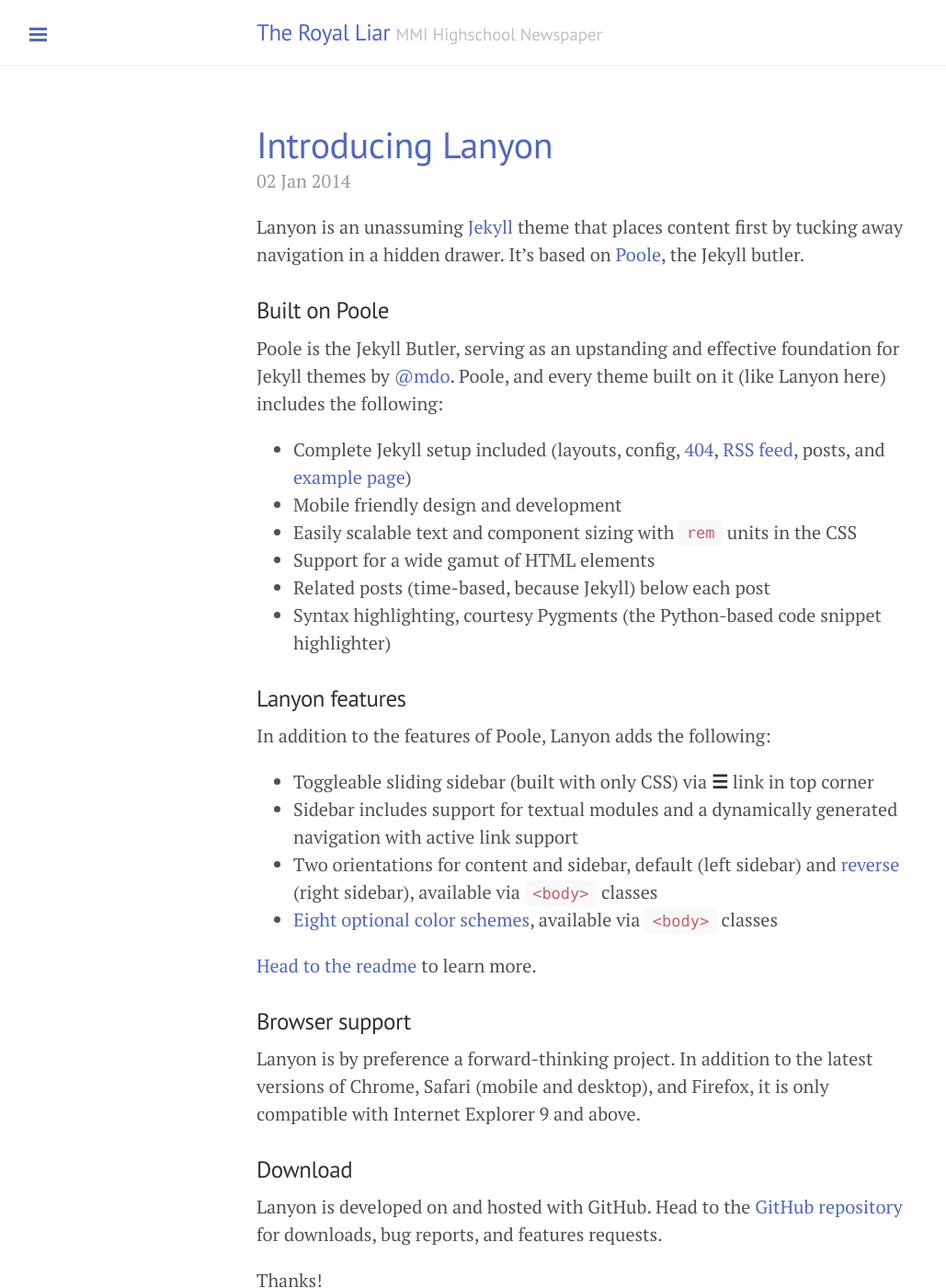
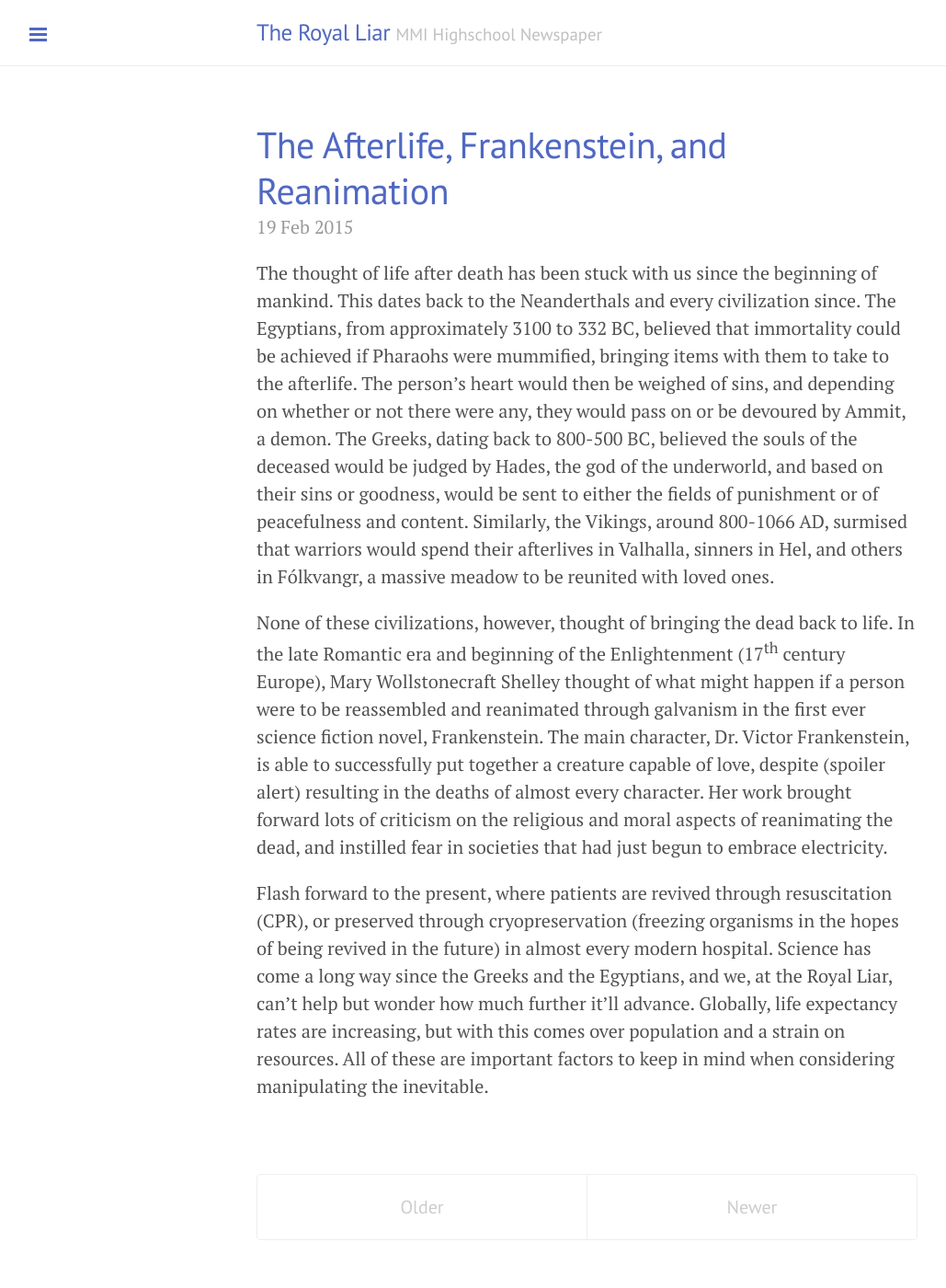
Before and after one commit to royalliar/royalliar.github.io, a Jekyll site: the page built from index.html, in a window 1280 px wide and 1400 px high. Shown: the whole window at 92% size, without its empty margins (1-1030 px from the left). Built offline with Jekyll 4.4.1, drawn with Linux system fonts in a browser that asks for light colours; Markdown is read by kramdown in place of the engine named in the settings; the list of posts is cut into pages by our own code; some of the changed text lies outside the part shown.

```diff
--- a/_includes/sidebar.html
+++ b/_includes/sidebar.html
@@ -25,9 +25,6 @@
       {% endif %}
     {% endfor %}
 
-    <a class="sidebar-nav-item" href="{{ site.github.repo }}/archive/v{{ site.version }}.zip">Download</a>
-    <a class="sidebar-nav-item" href="{{ site.github.repo }}">GitHub project</a>
-    <span class="sidebar-nav-item">Currently v{{ site.version }}</span>
   </nav>
 
   <div class="sidebar-item">
--- a/_posts/2013-12-31-whats-jekyll.md
+++ /dev/null
@@ -1,12 +0,0 @@
----
-layout: post
-title: What's Jekyll?
----
-
-[Jekyll](http://jekyllrb.com) is a static site generator, an open-source tool for creating simple yet powerful websites of all shapes and sizes. From [the project's readme](https://github.com/mojombo/jekyll/blob/master/README.markdown):
-
-  > Jekyll is a simple, blog aware, static site generator. It takes a template directory [...] and spits out a complete, static website suitable for serving with Apache or your favorite web server. This is also the engine behind GitHub Pages, which you can use to host your project’s page or blog right here from GitHub.
-
-It's an immensely useful tool and one we encourage you to use here with Hyde.
-
-Find out more by [visiting the project on GitHub](https://github.com/mojombo/jekyll).
--- a/_posts/2014-01-01-example-content.md
+++ /dev/null
@@ -1,122 +0,0 @@
----
-layout: post
-title: Example content
----
-
-
-<div class="message">
-  Howdy! This is an example blog post that shows several types of HTML content supported in this theme.
-</div>
-
-Cum sociis natoque penatibus et magnis <a href="#">dis parturient montes</a>, nascetur ridiculus mus. *Aenean eu leo quam.* Pellentesque ornare sem lacinia quam venenatis vestibulum. Sed posuere consectetur est at lobortis. Cras mattis consectetur purus sit amet fermentum.
-
-> Curabitur blandit tempus porttitor. Nullam quis risus eget urna mollis ornare vel eu leo. Nullam id dolor id nibh ultricies vehicula ut id elit.
-
-Etiam porta **sem malesuada magna** mollis euismod. Cras mattis consectetur purus sit amet fermentum. Aenean lacinia bibendum nulla sed consectetur.
-
-## Inline HTML elements
-
-HTML defines a long list of available inline tags, a complete list of which can be found on the [Mozilla Developer Network](https://developer.mozilla.org/en-US/docs/Web/HTML/Element).
-
-- **To bold text**, use `<strong>`.
-- *To italicize text*, use `<em>`.
-- Abbreviations, like <abbr title="HyperText Markup Langage">HTML</abbr> should use `<abbr>`, with an optional `title` attribute for the full phrase.
-- Citations, like <cite>&mdash; Mark otto</cite>, should use `<cite>`.
-- <del>Deleted</del> text should use `<del>` and <ins>inserted</ins> text should use `<ins>`.
-- Superscript <sup>text</sup> uses `<sup>` and subscript <sub>text</sub> uses `<sub>`.
-
-Most of these elements are styled by browsers with few modifications on our part.
-
-## Heading
-
-Vivamus sagittis lacus vel augue rutrum faucibus dolor auctor. Duis mollis, est non commodo luctus, nisi erat porttitor ligula, eget lacinia odio sem nec elit. Morbi leo risus, porta ac consectetur ac, vestibulum at eros.
-
-### Code
-
-Cum sociis natoque penatibus et magnis dis `code element` montes, nascetur ridiculus mus.
-
-{% highlight js %}
-// Example can be run directly in your JavaScript console
-
-// Create a function that takes two arguments and returns the sum of those arguments
-var adder = new Function("a", "b", "return a + b");
-
-// Call the function
-adder(2, 6);
-// > 8
-{% endhighlight %}
-
-Aenean lacinia bibendum nulla sed consectetur. Etiam porta sem malesuada magna mollis euismod. Fusce dapibus, tellus ac cursus commodo, tortor mauris condimentum nibh, ut fermentum massa.
-
-### Lists
-
-Cum sociis natoque penatibus et magnis dis parturient montes, nascetur ridiculus mus. Aenean lacinia bibendum nulla sed consectetur. Etiam porta sem malesuada magna mollis euismod. Fusce dapibus, tellus ac cursus commodo, tortor mauris condimentum nibh, ut fermentum massa justo sit amet risus.
-
-* Praesent commodo cursus magna, vel scelerisque nisl consectetur et.
-* Donec id elit non mi porta gravida at eget metus.
-* Nulla vitae elit libero, a pharetra augue.
-
-Donec ullamcorper nulla non metus auctor fringilla. Nulla vitae elit libero, a pharetra augue.
-
-1. Vestibulum id ligula porta felis euismod semper.
-2. Cum sociis natoque penatibus et magnis dis parturient montes, nascetur ridiculus mus.
-3. Maecenas sed diam eget risus varius blandit sit amet non magna.
-
-Cras mattis consectetur purus sit amet fermentum. Sed posuere consectetur est at lobortis.
-
-<dl>
-  <dt>HyperText Markup Language (HTML)</dt>
-  <dd>The language used to describe and define the content of a Web page</dd>
-
-  <dt>Cascading Style Sheets (CSS)</dt>
-  <dd>Used to describe the appearance of Web content</dd>
-
-  <dt>JavaScript (JS)</dt>
-  <dd>The programming language used to build advanced Web sites and applications</dd>
-</dl>
-
-Integer posuere erat a ante venenatis dapibus posuere velit aliquet. Morbi leo risus, porta ac consectetur ac, vestibulum at eros. Nullam quis risus eget urna mollis ornare vel eu leo.
-
-### Tables
-
-Aenean lacinia bibendum nulla sed consectetur. Lorem ipsum dolor sit amet, consectetur adipiscing elit.
-
-<table>
-  <thead>
-    <tr>
-      <th>Name</th>
-      <th>Upvotes</th>
-      <th>Downvotes</th>
-    </tr>
-  </thead>
-  <tfoot>
-    <tr>
-      <td>Totals</td>
-      <td>21</td>
-      <td>23</td>
-    </tr>
-  </tfoot>
-  <tbody>
-    <tr>
-      <td>Alice</td>
-      <td>10</td>
-      <td>11</td>
-    </tr>
-    <tr>
-      <td>Bob</td>
-      <td>4</td>
-      <td>3</td>
-    </tr>
-    <tr>
-      <td>Charlie</td>
-      <td>7</td>
-      <td>9</td>
-    </tr>
-  </tbody>
-</table>
-
-Nullam id dolor id nibh ultricies vehicula ut id elit. Sed posuere consectetur est at lobortis. Nullam quis risus eget urna mollis ornare vel eu leo.
-
------
-
-Want to see something else added? <a href="https://github.com/poole/poole/issues/new">Open an issue.</a>
--- a/_posts/2014-01-02-introducing-lanyon.md
+++ /dev/null
@@ -1,38 +0,0 @@
----
-layout: post
-title: Introducing Lanyon
----
-
-Lanyon is an unassuming [Jekyll](http://jekyllrb.com) theme that places content first by tucking away navigation in a hidden drawer. It's based on [Poole](http://getpoole.com), the Jekyll butler.
-
-### Built on Poole
-
-Poole is the Jekyll Butler, serving as an upstanding and effective foundation for Jekyll themes by [@mdo](https://twitter.com/mdo). Poole, and every theme built on it (like Lanyon here) includes the following:
-
-* Complete Jekyll setup included (layouts, config, [404](/404), [RSS feed](/atom.xml), posts, and [example page](/about))
-* Mobile friendly design and development
-* Easily scalable text and component sizing with `rem` units in the CSS
-* Support for a wide gamut of HTML elements
-* Related posts (time-based, because Jekyll) below each post
-* Syntax highlighting, courtesy Pygments (the Python-based code snippet highlighter)
-
-### Lanyon features
-
-In addition to the features of Poole, Lanyon adds the following:
-
-* Toggleable sliding sidebar (built with only CSS) via **☰** link in top corner
-* Sidebar includes support for textual modules and a dynamically generated navigation with active link support
-* Two orientations for content and sidebar, default (left sidebar) and [reverse](https://github.com/poole/lanyon#reverse-layout) (right sidebar), available via `<body>` classes
-* [Eight optional color schemes](https://github.com/poole/lanyon#themes), available via `<body>` classes
-
-[Head to the readme](https://github.com/poole/lanyon#readme) to learn more.
-
-### Browser support
-
-Lanyon is by preference a forward-thinking project. In addition to the latest versions of Chrome, Safari (mobile and desktop), and Firefox, it is only compatible with Internet Explorer 9 and above.
-
-### Download
-
-Lanyon is developed on and hosted with GitHub. Head to the <a href="https://github.com/poole/lanyon">GitHub repository</a> for downloads, bug reports, and features requests.
-
-Thanks!
--- /dev/null
+++ b/_posts/2015-2-19-the-afterlife-frankenstein-and-reanimation.md
@@ -0,0 +1,12 @@
+---
+layout: post
+title: The Afterlife, Frankenstein, and Reanimation
+post_author: Sophie Pasquino
+category: Science
+---
+
+The thought of life after death has been stuck with us since the beginning of mankind. This dates back to the Neanderthals and every civilization since. The Egyptians, from approximately 3100 to 332 BC, believed that immortality could be achieved if Pharaohs were mummified, bringing items with them to take to the afterlife. The person’s heart would then be weighed of sins, and depending on whether or not there were any, they would pass on or be devoured by Ammit, a demon. The Greeks, dating back to 800-500 BC, believed the souls of the deceased would be judged by Hades, the god of the underworld, and based on their sins or goodness, would be sent to either the fields of punishment or of peacefulness and content. Similarly, the Vikings, around 800-1066 AD, surmised that warriors would spend their afterlives in Valhalla, sinners in Hel, and others in Fólkvangr, a massive meadow to be reunited with loved ones.
+
+None of these civilizations, however, thought of bringing the dead back to life. In the late Romantic era and beginning of the Enlightenment (17<sup>th</sup> century Europe), Mary Wollstonecraft Shelley thought of what might happen if a person were to be reassembled and reanimated through galvanism in the first ever science fiction novel, Frankenstein. The main character, Dr. Victor Frankenstein, is able to successfully put together a creature capable of love, despite (spoiler alert) resulting in the deaths of almost every character. Her work brought forward lots of criticism on the religious and moral aspects of reanimating the dead, and instilled fear in societies that had just begun to embrace electricity.
+
+Flash forward to the present, where patients are revived through resuscitation (CPR), or preserved through cryopreservation (freezing organisms in the hopes of being revived in the future) in almost every modern hospital. Science has come a long way since the Greeks and the Egyptians, and we, at the Royal Liar, can’t help but wonder how much further it’ll advance. Globally, life expectancy rates are increasing, but with this comes over population and a strain on resources. All of these are important factors to keep in mind when considering manipulating the inevitable.
--- /dev/null
+++ b/archive.html
@@ -0,0 +1,4 @@
+---
+layout: page
+title: Archive
+---
```
